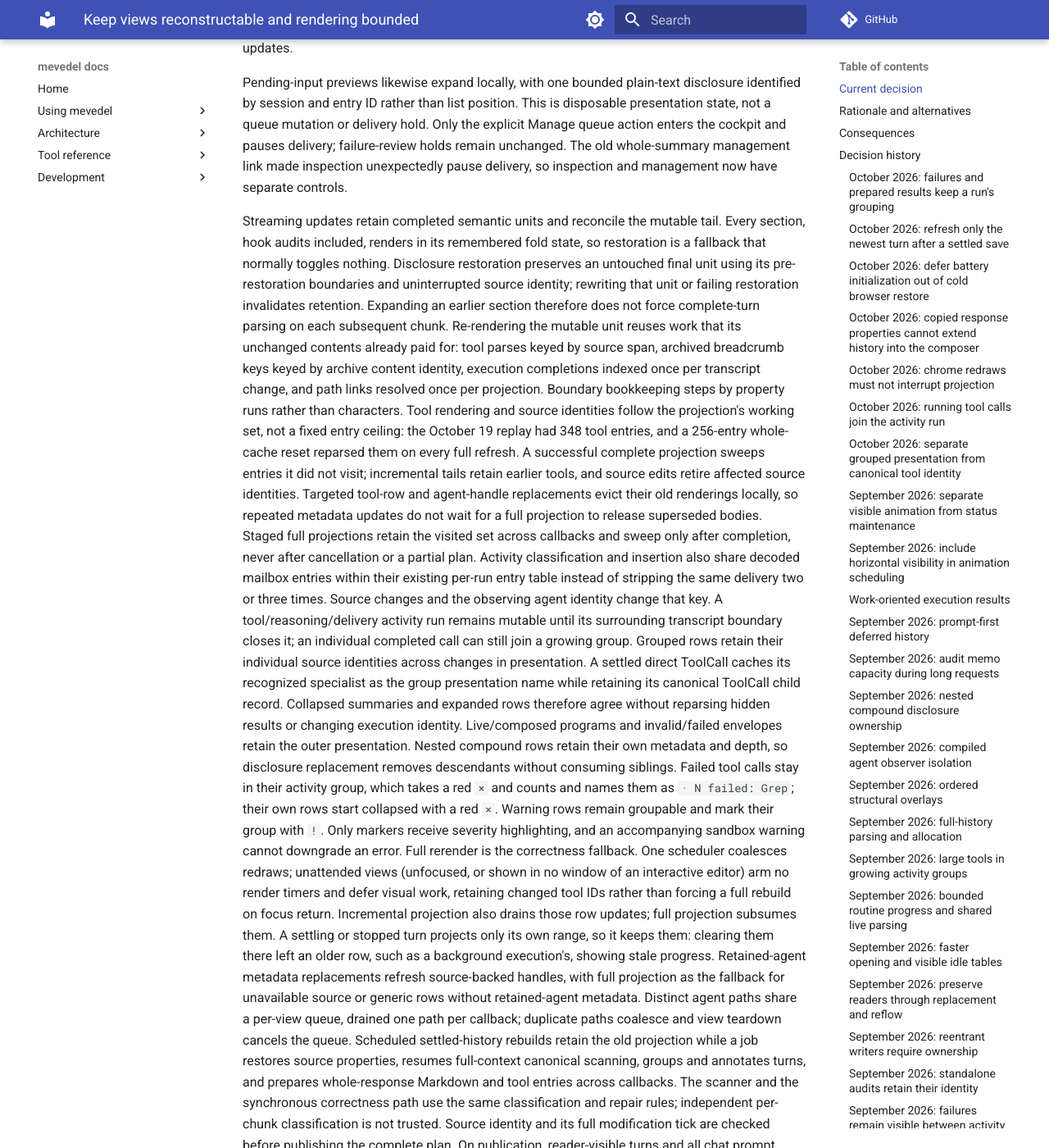
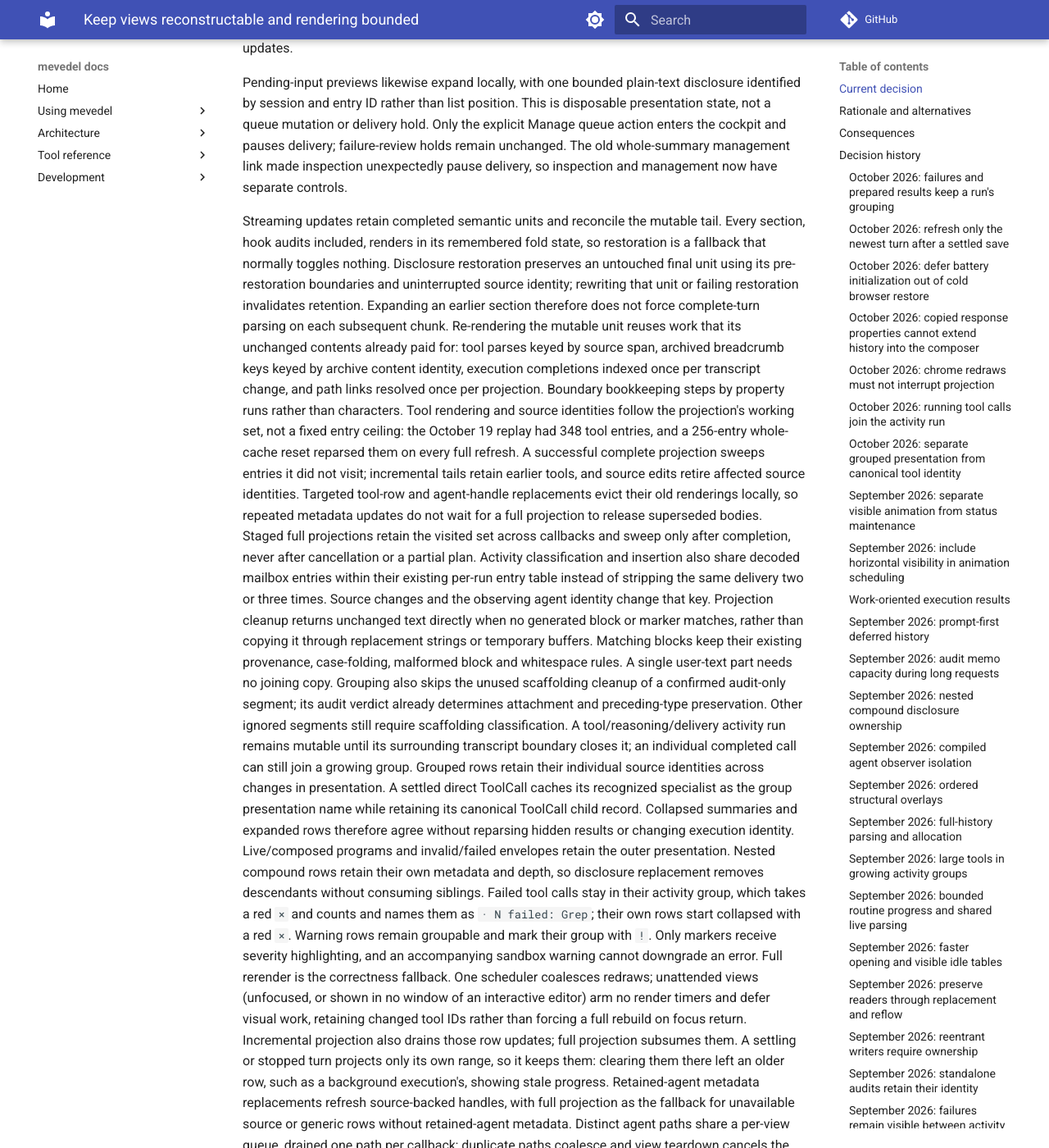
Before and after one commit to FrauH0lle/mevedel, an MkDocs documentation site: the page built from docs/adr/0119-keep-views-reconstructable-and-rendering-bounded.md, in a window 1280 px wide and 1400 px high, scrolled down 989 px. Shown: the whole window at 82% size. Built offline with MkDocs 1.6.1 and Material for MkDocs 9.7.7, drawn with Linux system fonts in a browser that asks for light colours; comment, search, counter and statistics services are not loaded; some of the changed lines change nothing that is shown; some of the changed text lies outside the part shown.

Commit message:
perf(view): Skip no-op projection cleanup copies

```diff
--- a/docs/adr/0119-keep-views-reconstructable-and-rendering-bounded.md
+++ b/docs/adr/0119-keep-views-reconstructable-and-rendering-bounded.md
@@ -68,6 +68,13 @@ sweep only after completion, never after cancellation or a partial plan.
 Activity classification and insertion also share decoded mailbox entries within
 their existing per-run entry table instead of stripping the same delivery two
 or three times. Source changes and the observing agent identity change that key.
+Projection cleanup returns unchanged text directly when no generated block or
+marker matches, rather than copying it through replacement strings or temporary
+buffers. Matching blocks keep their existing provenance, case-folding, malformed
+block and whitespace rules. A single user-text part needs no joining copy.
+Grouping also skips the unused scaffolding cleanup of a confirmed audit-only
+segment; its audit verdict already determines attachment and preceding-type
+preservation. Other ignored segments still require scaffolding classification.
 A tool/reasoning/delivery activity run remains mutable until its surrounding
 transcript boundary closes it; an individual completed call can still join a
 growing group. Grouped rows retain their individual source identities across
@@ -2046,3 +2053,44 @@ run time since the previous heartbeat. Other displays and frameless Emacs
 keep 100 ms, where a wakeup that changes nothing does not redraw. Telemetry
 loads the native module only on PGTK, so an X11, terminal or headless Emacs
 never compiles it for sampling or reports it missing.
+
+### October 19, 2026: remove allocation before adding caches
+
+After retaining the tool-rendering working set, a restored private copy of the
+1.79-million-character transcript still allocated about 32.4 MB per complete
+projection. Inclusive memory-profile stacks attributed 58.9 MB across twelve
+projections to user-text extraction, including unconditional replacement and
+temporary-buffer copies. No-match cleanup now returns its input; matching cleanup keeps its
+existing rules. A 4.79-million-character agent inspector also cleaned audit-only
+segments for a scaffolding verdict that grouping did not use. Evaluating its
+existing audit verdict first removes that work without a new cache or a weaker
+trust check.
+
+Four alternating compiled runs per variant, twelve updates each, used a 64 MiB
+GC threshold and compared against the post-working-set sources. Median estimated
+allocation and elapsed time were:
+
+| Projection | Allocated MB before / after | Milliseconds before / after |
+| --- | ---: | ---: |
+| Complete root | 32.424 / 29.410 | 211.7 / 195.6 |
+| Root activity update | 2.501 / 2.115 | 12.74 / 12.26 |
+| Steady root text update | 0.085 / 0.085 | 1.67 / 1.74 |
+| First expanded-inspector reconciliation | 103.303 / 82.286 | 408.3 / 389.2 |
+
+MB are decimal estimates derived from `memory-use-counts`, not retained heap.
+Across 48 complete-root updates per variant, collections fell from twenty
+(902 ms total) to sixteen (756 ms); activity updates fell from four (160 ms)
+to none. The inspector's four first reconciliations still collected once each,
+181 / 175 ms total. Every history-text hash matched and every root composer
+retained its multiline draft beginning with `>`.
+
+This does not establish a steady inspector speedup. Four longer alternating
+runs, 119 steady updates each, measured medians 13.00 / 14.27 ms with overlapping
+per-run medians; allocation stayed near 0.221 MB. CPU profiles instead favored
+the new code slightly and put about 60% of steady cost in reader-anchor recovery:
+`mevedel-view--render-anchor-run-end`, `mevedel-view--render-anchor-position`
+and `mevedel-view--position-render-anchor` repeatedly traverse property runs
+through `next-single-property-change`. Cleanup accounted for practically none
+of those steady samples. That remaining cost was not redesigned here. Batch
+replays exclude graphical redisplay and a larger live heap; they do not identify
+the original recurring scheduled-render stall's exact trigger.
```
Also changed, not shown: 4 other files.
